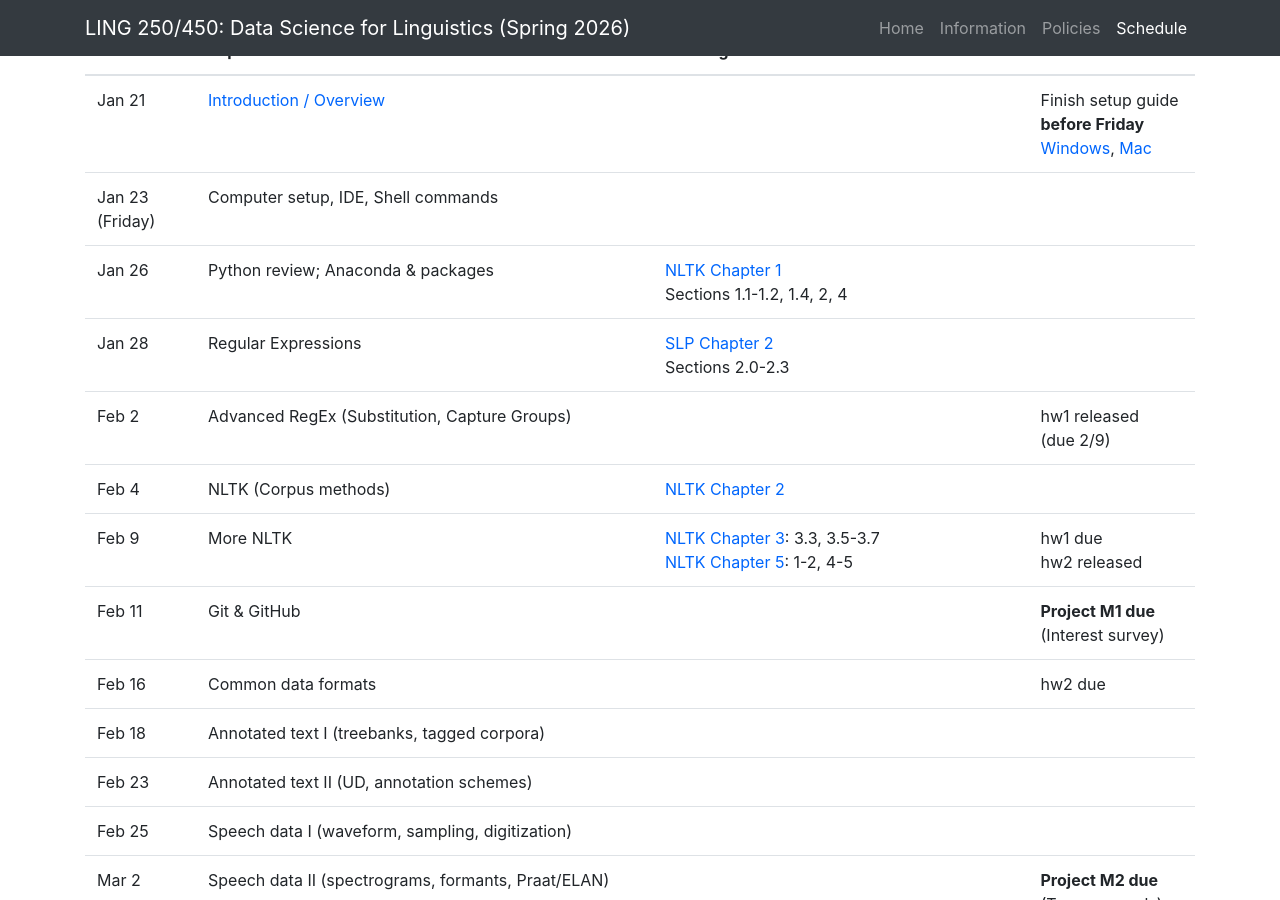
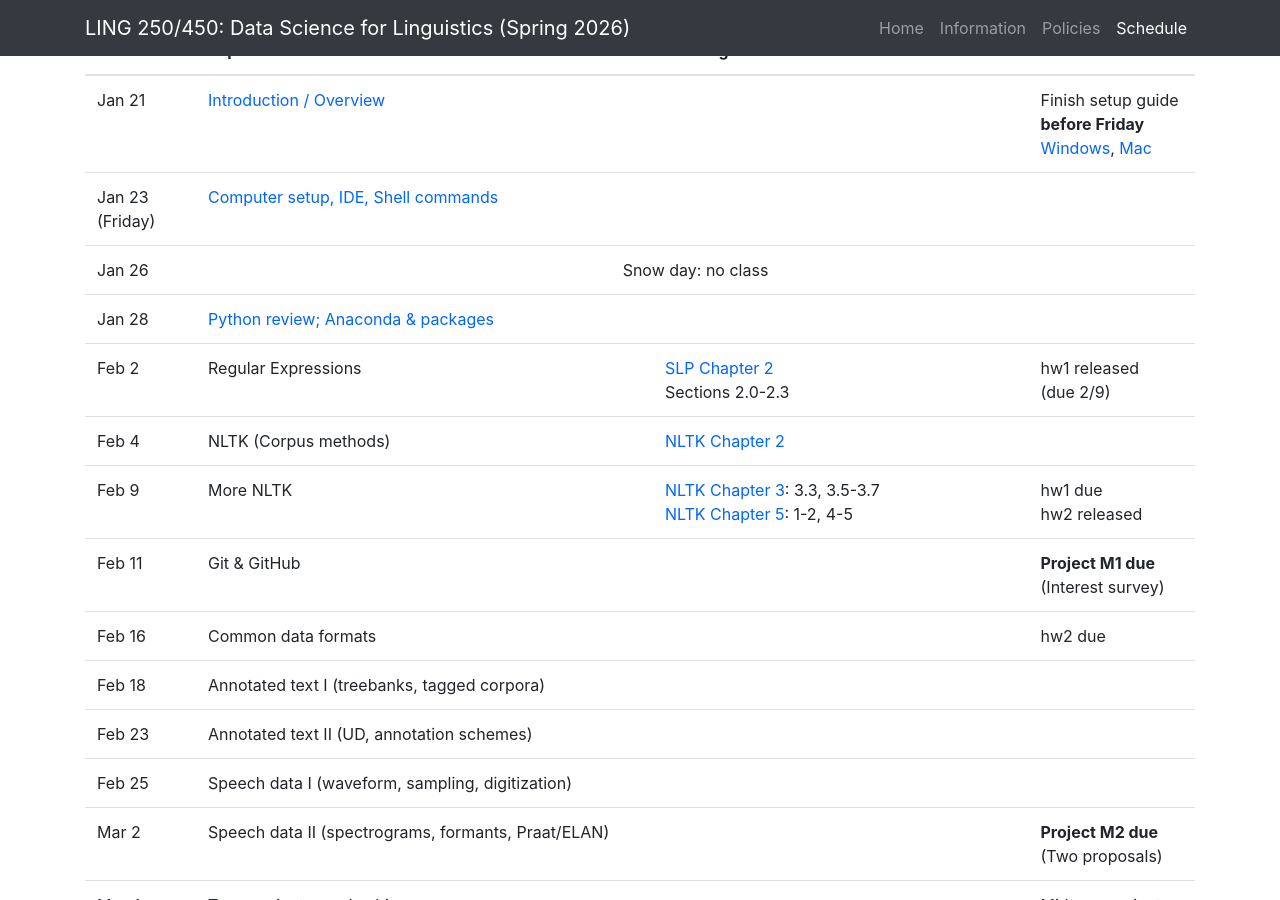
Before and after one commit to cmdowney88/cmdowney88.github.io, a Jekyll site: the page teaching/ling250/spring26/index.html, which Jekyll copies as it is, in a window 1280 px wide and 900 px high, scrolled down 3350 px. Built offline with Jekyll 4.4.1, drawn with Linux system fonts in a browser that asks for light colours.

Commit message:
ling250: reorganize schedule around snow day

```diff
--- a/teaching/ling250/spring26/index.html
+++ b/teaching/ling250/spring26/index.html
@@ -292,24 +292,25 @@
 							<tr>
 								<td>Jan 23 (Friday)</td>
 								<td>
-									Computer setup, IDE, Shell commands
+									<a href="https://github.com/cmdowney88/ling250-materials/blob/main/lectures/lecture02_shell_followalong.md" target="_blank">Computer setup, IDE, Shell commands</a>
 								</td>
 								<td></td>
 								<td></td>
 							</tr>
 							<tr>
 								<td>Jan 26</td>
+								<td colspan="3" align="center">Snow day: no class</td>
+							</tr>
+							<tr>
+								<td>Jan 28</td>
 								<td>
-									Python review; Anaconda & packages
+									<a href="https://github.com/cmdowney88/ling250-materials/blob/main/lectures/lecture03_python_env_followalong.md" target="_blank">Python review; Anaconda & packages</a>
 								</td>
-								<td>
-									<a href="https://www.nltk.org/book/ch01.html" target="_blank">NLTK Chapter 1</a> <br>
-									Sections 1.1-1.2, 1.4, 2, 4
-								</td>
+								<td></td>
 								<td></td>
 							</tr>
 							<tr>
-								<td>Jan 28</td>
+								<td>Feb 2</td>
 								<td>
 									Regular Expressions
 								</td>
@@ -317,14 +318,6 @@
 									<a href="https://web.stanford.edu/~jurafsky/slp3/2.pdf" target="_blank">SLP Chapter 2</a> <br>
 									Sections 2.0-2.3
 								</td>
-								<td></td>
-							</tr>
-							<tr>
-								<td>Feb 2</td>
-								<td>
-									Advanced RegEx (Substitution, Capture Groups)
-								</td>
-								<td></td>
 								<td>
 									hw1 released
 									<br>(due 2/9)
```
